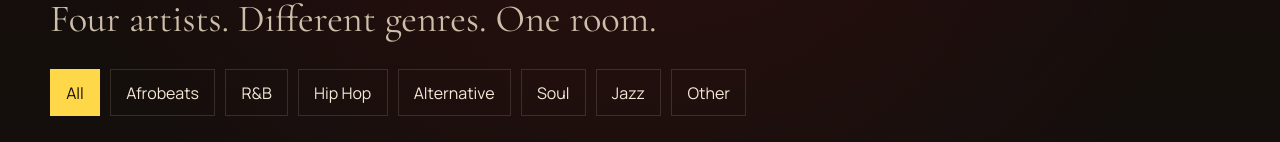
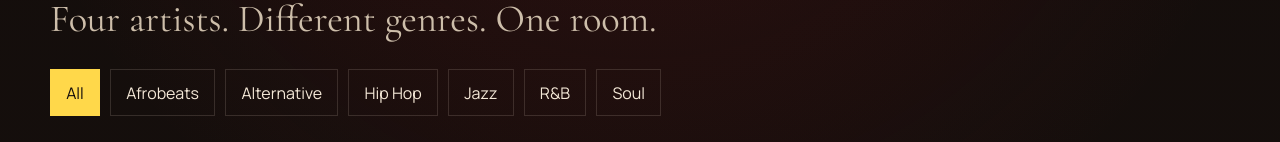
Before and after one commit to Bennykillua/storylines, a React (Vite) app: page /stars in a window 1280 px wide. Shown: the part 316-458 px from the top of the page. Built offline with nearby package versions, Linux system fonts and the light colour scheme; no server answers.

Commit message:
Update Storylines

```diff
--- a/src/pages/StarsPage.tsx
+++ b/src/pages/StarsPage.tsx
@@ -8,15 +8,21 @@ type StarsPageProps = {
   data: StorylinesData
 }
 
-const genreFilters = ['All', 'Afrobeats', 'R&B', 'Hip Hop', 'Alternative', 'Soul', 'Jazz', 'Other']
-
 export function StarsPage({ data }: StarsPageProps) {
   const [selectedGenre, setSelectedGenre] = useState('All')
   const [selectedArtist, setSelectedArtist] = useState<Artist | null>(null)
 
+  const genreFilters = useMemo(() => {
+    const genres = data.artists
+      .map((artist) => artist.genre.trim())
+      .filter(Boolean)
+
+    return ['All', ...Array.from(new Set(genres)).sort((first, second) => first.localeCompare(second))]
+  }, [data.artists])
+
   const filteredArtists = useMemo(() => {
     if (selectedGenre === 'All') return data.artists
-    return data.artists.filter((artist) => artist.genre === selectedGenre)
+    return data.artists.filter((artist) => artist.genre.trim() === selectedGenre)
   }, [data.artists, selectedGenre])
 
   return (
```
